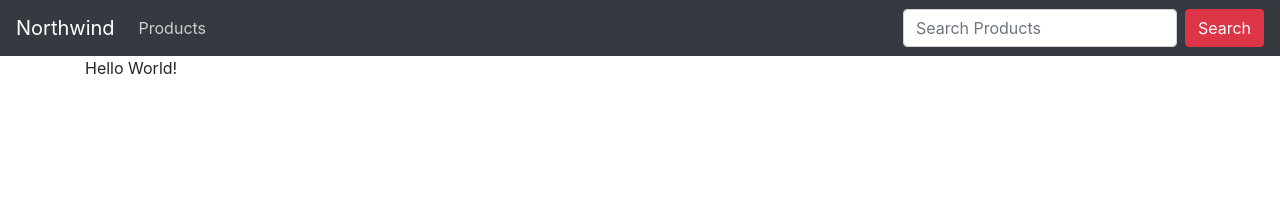
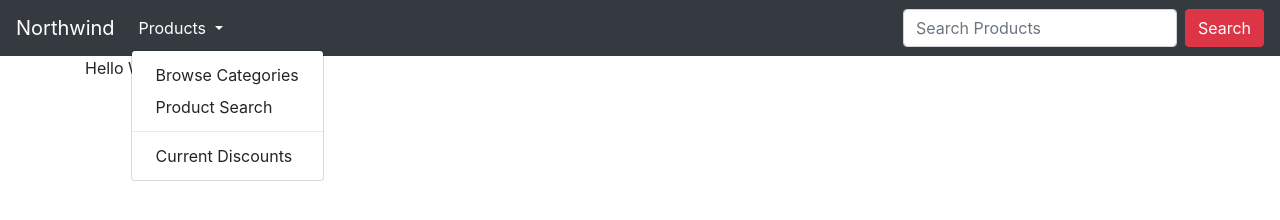
Before and after one commit to chiujienwu/NetWebDev-client, a plain HTML site: page wwwroot/index.html in a window 1280 px wide. Both pictures are taken after a click on the button "Products". Drawn offline with nearby package versions, Linux system fonts and the light colour scheme.

Commit message:
Make the nav element a dropdown

```diff
--- a/wwwroot/index.html
+++ b/wwwroot/index.html
@@ -11,9 +11,17 @@
     <!-- navbar -->
     <nav class="navbar navbar-expand-md navbar-dark bg-dark">
         <a class="navbar-brand" href="#">Northwind</a>
-        <ul class="navbar-nav">
-            <li class="nav-item">
-                <a class="nav-link" href="#">Products</a>
+        <ul class="navbar-nav mr-auto">
+            <li class="nav-item dropdown">
+                <a class="nav-link dropdown-toggle" href="#" id="productDropdown" role="button" data-toggle="dropdown" aria-haspopup="true" aria-expanded="false">
+                    Products
+                </a>
+                <div class="dropdown-menu" aria-labelledby="productDropdown">
+                    <a class="dropdown-item" href="#">Browse Categories</a>
+                    <a class="dropdown-item" href="#">Product Search</a>
+                    <div class="dropdown-divider"></div>
+                    <a class="dropdown-item" href="#">Current Discounts</a>
+                </div>
             </li>
         </ul>
         <form class="form-inline ml-auto">
```
